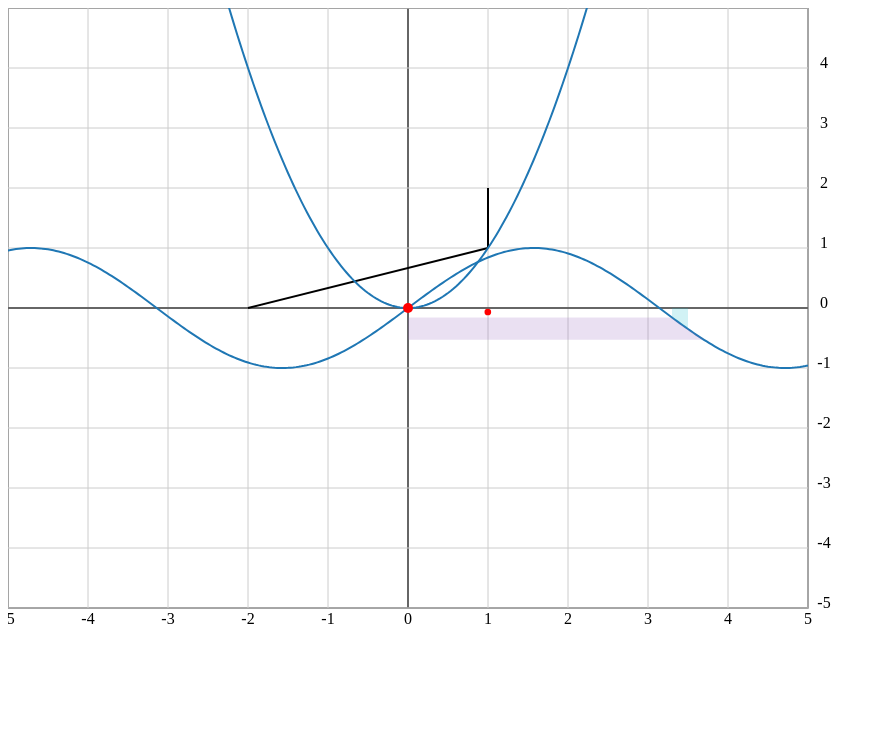
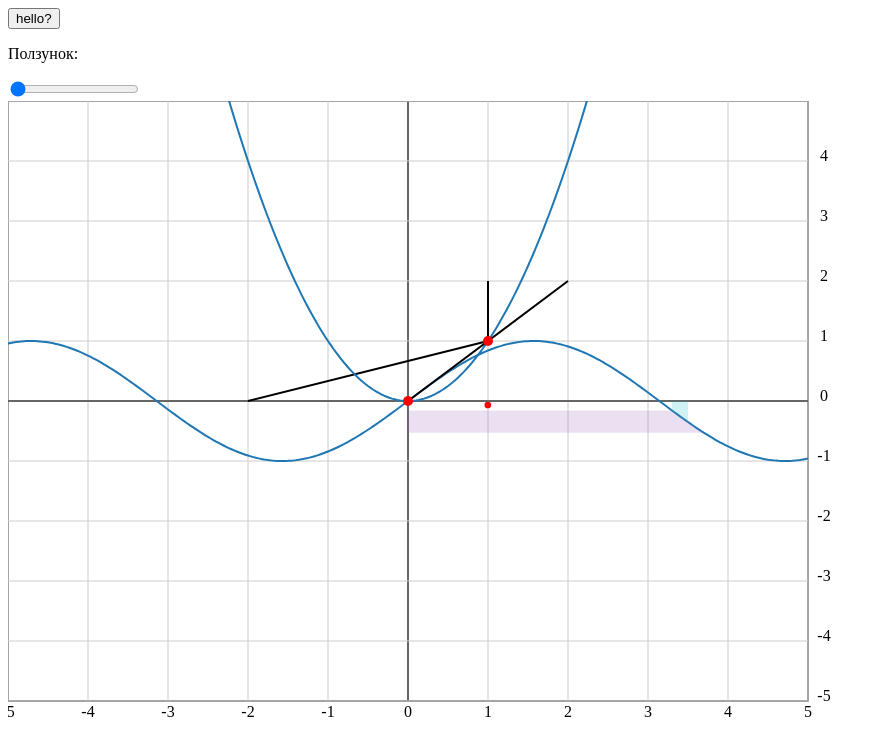
Before and after one commit to cherurg/PlotSkeleton, a plain HTML site: page index.html in a window 1280 px wide. Shown: the whole page, without its empty margins (0-885 px from the left). Drawn offline with Linux system fonts and the light colour scheme.

Commit message:
Контролы

```diff
--- /dev/null
+++ b/ControlSkeleton.js
@@ -0,0 +1,52 @@
+var app = app || {};
+
+app.Controls = function (id) {
+    this.elem = document.getElementById(id);
+
+    this.buttonsNumber = 0;
+    this.rangeNumber = 0;
+};
+
+app.Controls.prototype.addButton = function (callback, text) {
+    var button = document.createElement("button");
+    button.innerHTML = text;
+    button.addEventListener("click", callback);
+    var div = document.createElement("div");
+    div.appendChild(button);
+    this.elem.appendChild(div);
+
+    this.buttons = this.buttons || [];
+    this.buttons.push({
+        number: this.buttonsNumber++,
+        button: div
+    });
+};
+
+app.Controls.prototype.addRange = function (callback, text, left, right, step, value) {
+    var div = document.createElement("div"),
+        t = document.createElement("p"),
+        range = document.createElement("input");
+    t.innerHTML = text;
+    div.appendChild(t);
+
+    range.setAttribute("type", "range");
+    range.setAttribute("min", left);
+    range.setAttribute("max", right);
+    range.setAttribute("step", step);
+    range.setAttribute("value", value);
+    range.addEventListener("input", function () {
+        var value = range.value;
+        callback(value);
+    });
+
+    div.appendChild(range);
+    this.elem.appendChild(div);
+
+    this.ranges = this.ranges || [];
+    this.ranges.push({
+        number: this.rangeNumber++,
+        range: div
+    });
+
+    return div;
+};
--- a/PlotSkeleton.js
+++ b/PlotSkeleton.js
@@ -597,7 +597,7 @@ app.Plotter = function (self) {
     }
     (function Func() {
         var number = 0;
-        p.addFunc = function (func, rangeLeft, rangeRight) {
+        p.addFunc = function (func, rangeLeft, rangeRight, options) {
             var _ = {},
                 getter;
 
--- a/index.html
+++ b/index.html
@@ -6,15 +6,18 @@
     <title></title>
 </head>
 <body>
+    <div id="controls"></div>
     <div id="graph"></div>
     <div id="new_graph"></div>
 
     <!--Подключать все js-файлы лучше всего в конце тела html-страницы.
     Сначала подкючаем библиотеку d3.js. На основе нее создан класс для рисования графиков.
     Потом сам класс для графиков.
+    Потом класс кнопок управления.
     В конце подключаем приложение, которое будет пользоваться нашим классом.-->
     <script src="d3.v2.min.js"></script>
     <script src="PlotSkeleton.js"></script>
+    <script src="ControlSkeleton.js"></script>
     <script src="series.js"></script>
 </body>
 </html>
--- a/series.js
+++ b/series.js
@@ -1,6 +1,6 @@
-(function () {
+(function (id) {
     //app.Plotter1 = app.Plotter({});
-    var plot = Plotter("graph", {planeBorder: [-5, 5, -5, 5]});
+    var plot = Plotter(id, {planeBorder: [-5, 5, -5, 5]});
 
     function test1() {
 
@@ -52,7 +52,19 @@
         var point = plot.addPoint(1, 1, {movable: line});
     }
 
+    function test4() {
+        var controls = new app.Controls("controls");
+        controls.addButton(function () {
+            alert("hello, world!");
+        }, "hello?");
+
+        controls.addRange(function (value) {
+            console.log(value);
+        }, "Ползунок:", 0, 10, 0.01, 0);
+    }
+
     test1();
     test2();
-    //test3();
-})();
+    test3();
+    test4();
+})("graph");
```
